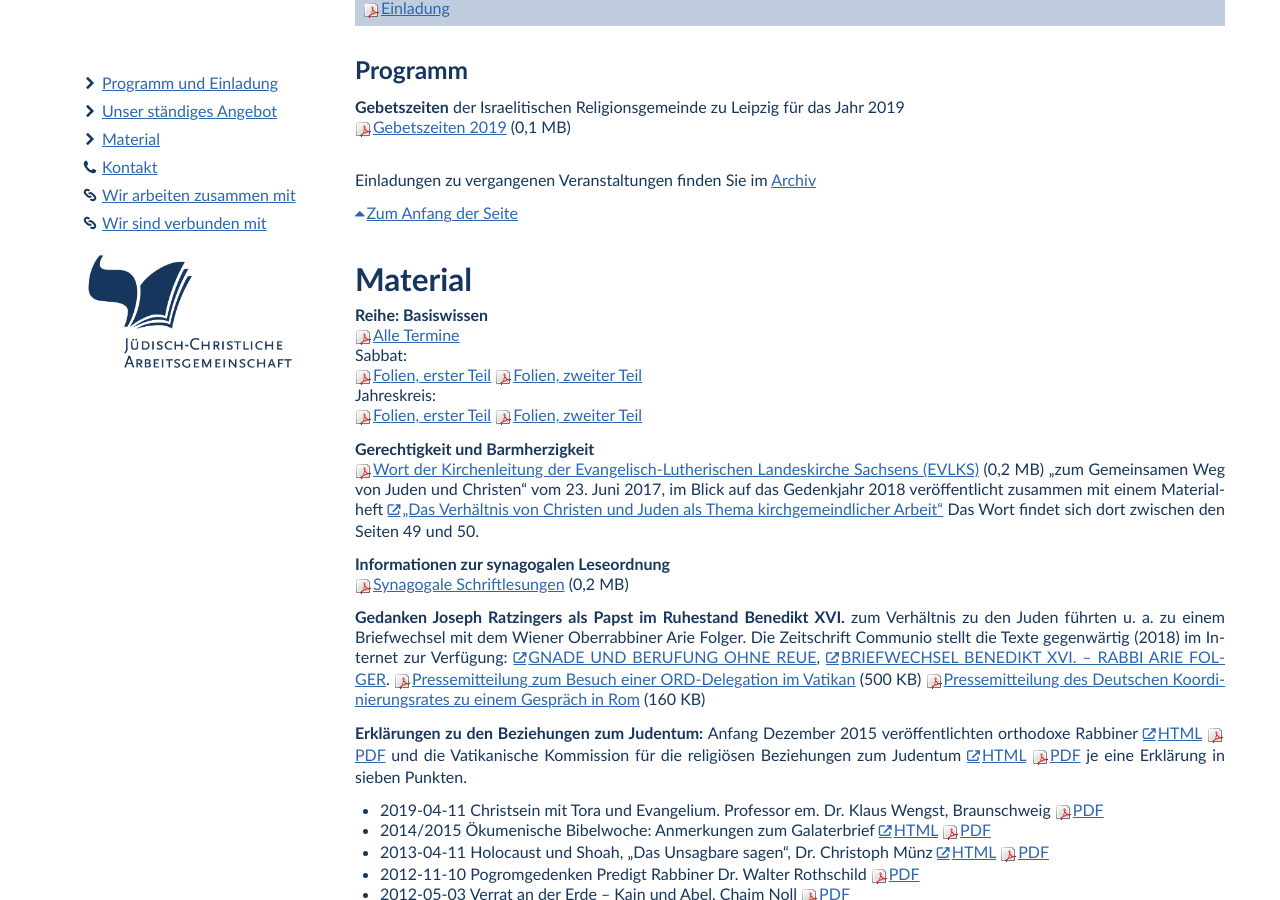
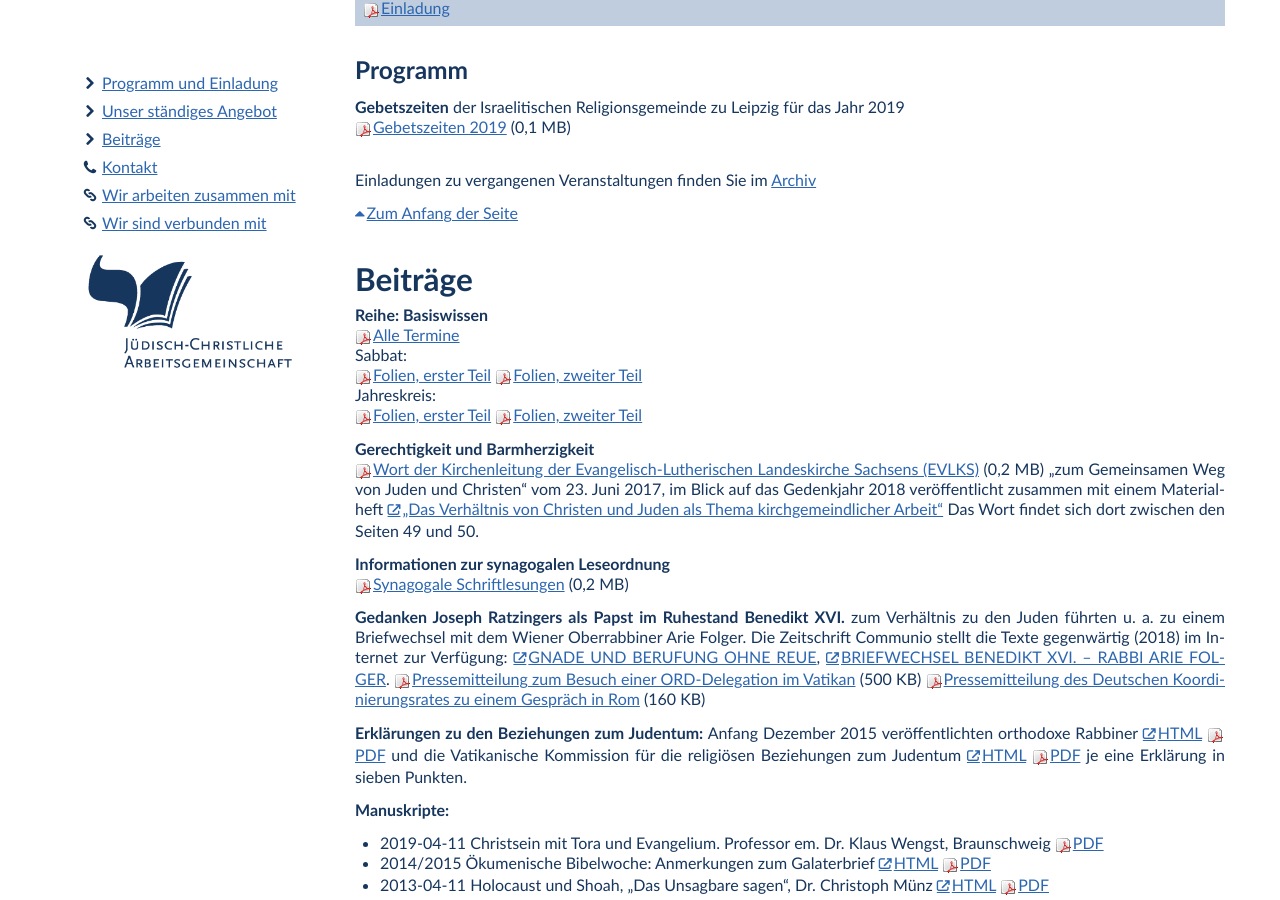
Before and after one commit to white-gecko/jcha.de, a Jekyll site: the page built from index.html, in a window 1280 px wide and 900 px high, scrolled down 1785 px. Built offline with Jekyll 4.4.1, drawn with Linux system fonts in a browser that asks for light colours.

Commit message:
Material -> Beiträge und Manuskripte

```diff
--- a/_includes/menu.html
+++ b/_includes/menu.html
@@ -4,7 +4,7 @@
             <!--<li><a href="#presse"><i class="icon-chevron-right"></i>Pressemitteilung</a></li>-->
             <li><a href="#einladung"><i class="icon-chevron-right"></i>Programm und Einladung</a></li>
             <li><a href="#angebot"><i class="icon-chevron-right"></i>Unser st&auml;ndiges Angebot</a></li>
-            <li><a href="#material"><i class="icon-chevron-right"></i>Material</a></li>
+            <li><a href="#beitraege"><i class="icon-chevron-right"></i>Beitr&auml;ge</a></li>
             <li><a href="#kontakt"><i class="icon-phone"></i>Kontakt</a></li> <!-- icon-user, icon-envelope -->
             <li><a href="#zusammen"><i class="icon-link"></i>Wir arbeiten zusammen mit</a></li> <!-- icon-globe -->
             <li><a href="#verbunden"><i class="icon-link"></i>Wir sind verbunden mit</a></li>
--- a/index.html
+++ b/index.html
@@ -72,7 +72,7 @@ layout: default
 
 <span><a class="top" href="#top">Zum Anfang der Seite</a></span>
 
-<h2 id="material">Material</h2>
+<h2 id="beitraege">Beitr&auml;ge</h2>
 <p><strong>Reihe: Basiswissen</strong><br>
     <a class="pdf" href="/einladungen/2019-08-28-Basiswissen.pdf">Alle Termine</a>
     <br>
@@ -111,6 +111,7 @@ Die Zeitschrift Communio stellt die Texte gegenwärtig (2018) im Internet zur Ve
 <p><strong>Erklärungen zu den Beziehungen zum Judentum:</strong> Anfang Dezember 2015 veröffentlichten orthodoxe Rabbiner <a class="link" href="http://www.jcrelations.net/Den_Willen_unseres_Vaters_im_Himmel_tun__Hin_zu_einer_Partnerschaft_zwischen_Jud.5227.0.html?L=2">HTML</a> <a class="pdf" href="beitraege/Den_Willen_unseres_Vaters_im_Himmel_tun.pdf">PDF</a> und die Vatikanische Kommission für die religiösen Beziehungen zum Judentum <a class="link" href="http://www.jcrelations.net/DENN_UNWIDERRUFLICH_SIND_GNADE_UND_BERUFUNG__DIE_GOTT_GEW__HRT___R__m_11_29.5230.0.html?L=2">HTML</a> <a class="pdf" href="beitraege/Denn_unwiderruflich_sind_Gnade_und_Berufung_die_Gott_gewaehrt.pdf">PDF</a> je eine Erklärung in sieben Punkten.
 </p>
 
+<p><strong>Manuskripte:</strong></p>
 <ul>
     <li>
         2019-04-11 Christsein mit Tora und Evangelium. Professor em. Dr. Klaus Wengst, Braunschweig
```
